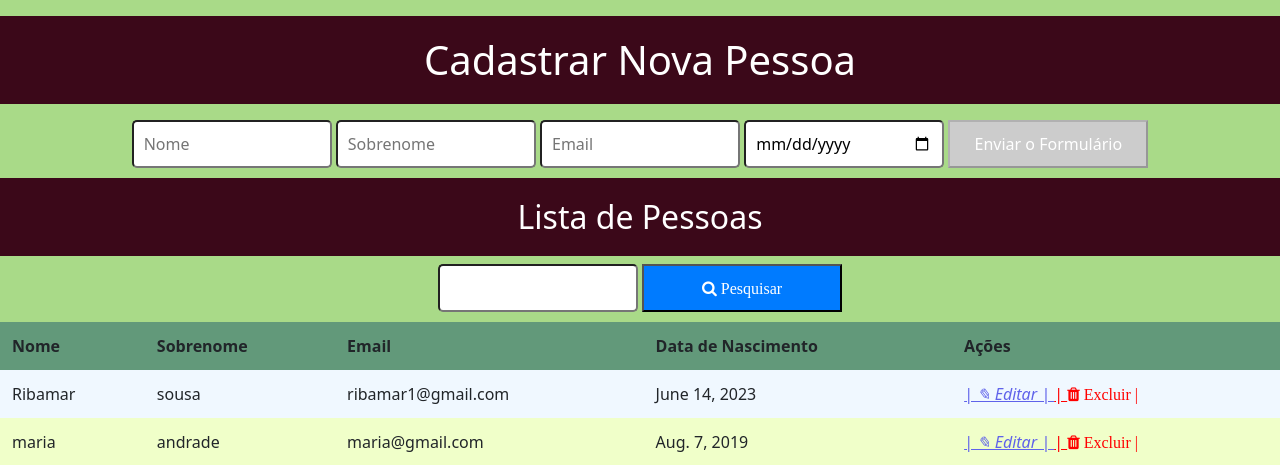
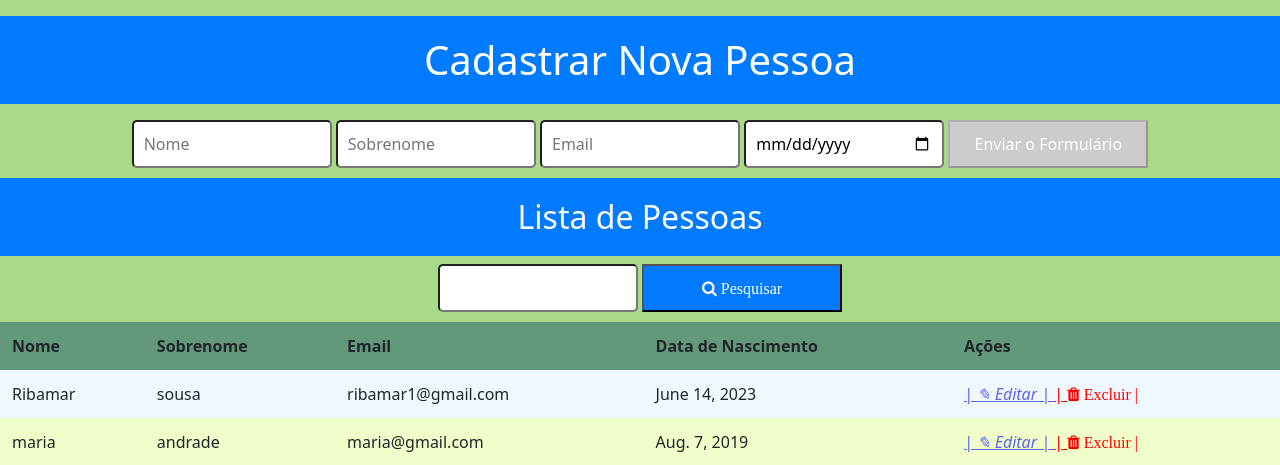
Before and after one commit to jose-ribamar/django-crud, a Django app: page / in a window 1280 px wide. Shown: the top 465 px of the page. Run offline with Django 4.2, Linux system fonts and the light colour scheme; data comes from the database, SQL or seed files in the repository.

Commit message:
Update style.css

```diff
--- a/core/static/css/style.css
+++ b/core/static/css/style.css
@@ -64,7 +64,7 @@ button:disabled {
 
 
     h1, h2, h3{
-        background-color: #3b0819;
+        background-color: #007bff;
         color: rgb(242, 235, 235);
         text-align: center;
     }
```
